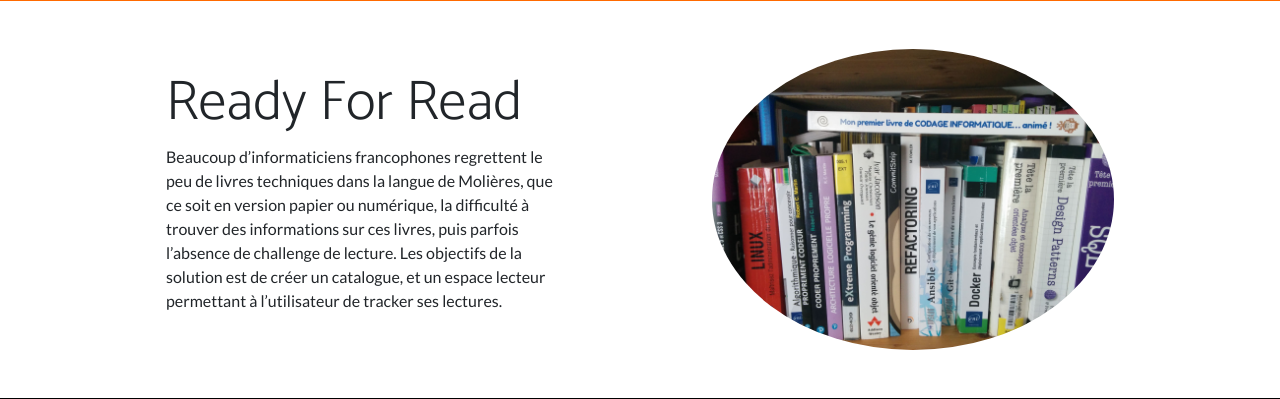
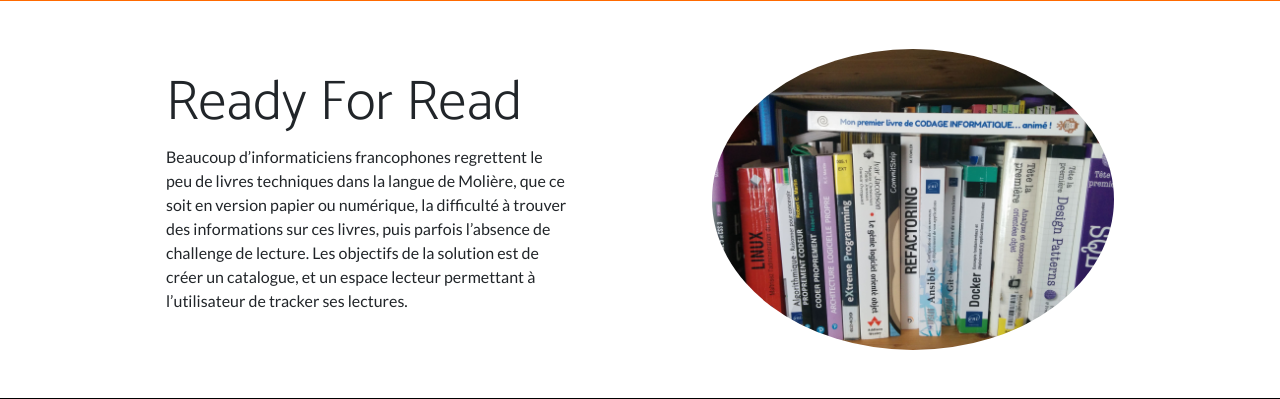
Before and after one commit to jbbaillet85/veille_tracking, a Django app: page / in a window 1280 px wide. Shown: the part 968-1367 px from the top of the page. Run offline with Django 4.2, Linux system fonts and the light colour scheme; data comes from the database, SQL or seed files in the repository; some libraries are stand-ins or nearby versions.

Commit message:
style: change 'Molières' to 'Molière' in homepage.html

```diff
--- a/templates/homepage/homepage.html
+++ b/templates/homepage/homepage.html
@@ -42,7 +42,7 @@
             <div class="col-lg-6 order-lg-1">
                 <div class="p-5">
                     <h2 class="display-4">Ready For Read</h2>
-                    <p>Beaucoup d’informaticiens francophones regrettent le peu de livres techniques dans la langue de Molières,
+                    <p>Beaucoup d’informaticiens francophones regrettent le peu de livres techniques dans la langue de Molière,
                         que ce soit en version papier ou numérique, la difficulté à trouver des informations sur ces livres,
                         puis parfois l’absence de challenge de lecture. Les objectifs de la solution est de créer un catalogue,
                         et un espace lecteur permettant à l’utilisateur de tracker ses lectures.</p>
```
